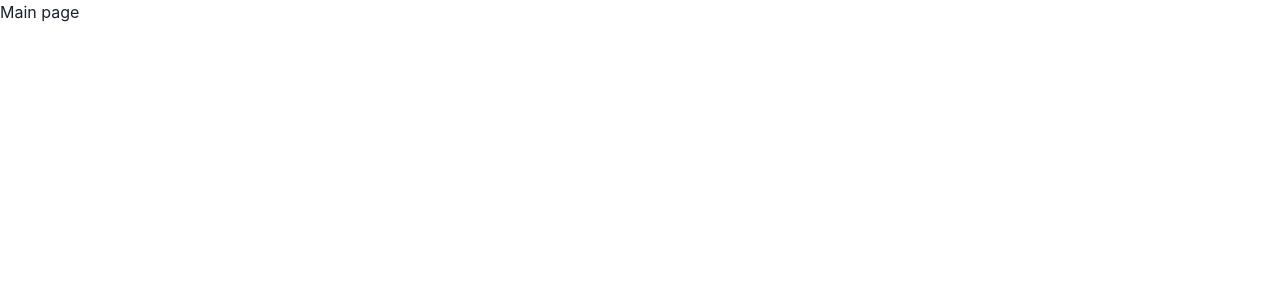
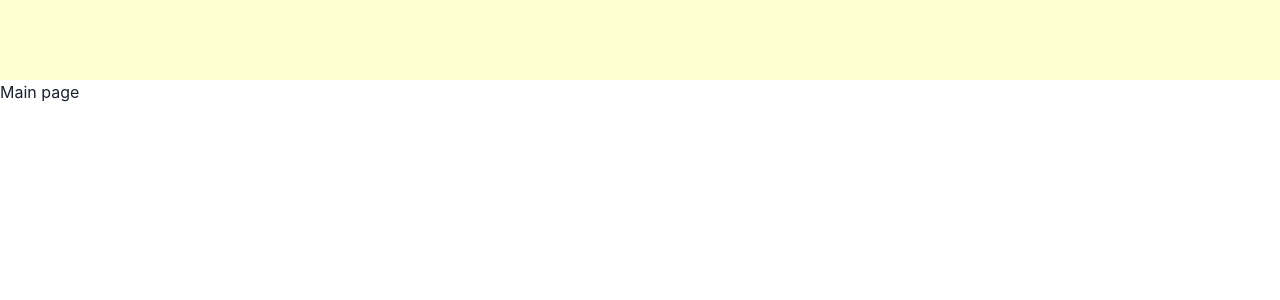
Before and after one commit to ClevertecFrontendLab/OlyaJ, a React (Vite) app: page / in a window 1280 px wide. Shown: the top 300 px of the page. Built offline with nearby package versions, Linux system fonts and the light colour scheme.

Commit message:
header component

```diff
--- a/src/app/App.tsx
+++ b/src/app/App.tsx
@@ -1,3 +1,4 @@
+import { Header } from '@shared/ui/Header/Header';
 import './App.css';
 import './index.css';
 
@@ -6,6 +7,7 @@ import { Outlet } from 'react-router-dom';
 function App() {
     return (
         <>
+            <Header />
             <Outlet />
         </>
     );
--- /dev/null
+++ b/src/shared/ui/Header/Header.tsx
@@ -0,0 +1,6 @@
+import { Box } from '@chakra-ui/react';
+import { headerStyles } from './header.styles';
+
+export const Header = () => {
+    return <Box as='header' {...headerStyles}></Box>;
+};
--- /dev/null
+++ b/src/shared/ui/Header/header.styles.ts
@@ -0,0 +1,5 @@
+export const headerStyles = {
+    bg: '#FFFFD3',
+    w: '100%',
+    h: { base: '64px', md: '64px', lg: '80px' },
+};
```
